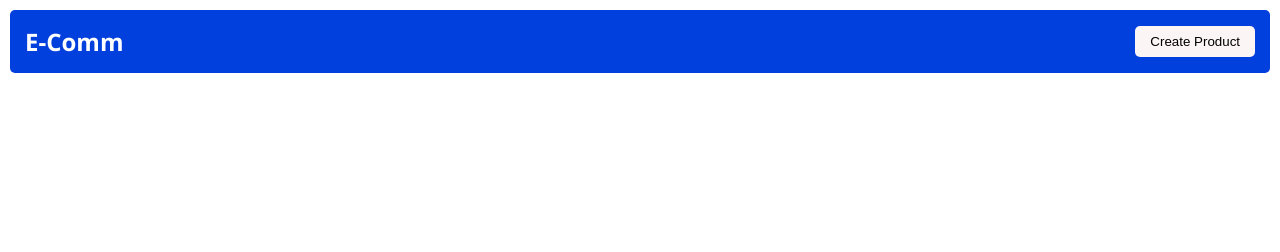
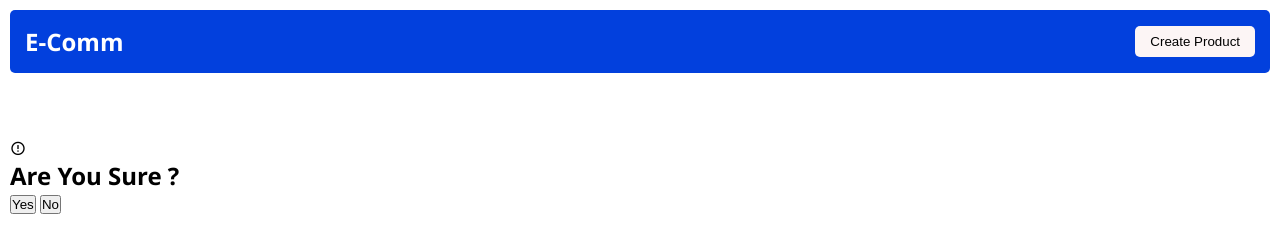
Before and after one commit to vikasvarma2233/CRUD-product-cart, a plain HTML site: page index.html in a window 1280 px wide. Drawn offline with nearby package versions, Linux system fonts and the light colour scheme.

Commit message:
Update index.html

```diff
--- a/index.html
+++ b/index.html
@@ -49,6 +49,17 @@
                    <button>create</button>
                </form>
         </div>
+
+        <div class="delpop" id="popdl">
+           <div id="inerdel">
+             <i class="ri-error-warning-line"></i>
+            <h2>Are You Sure ?</h2>
+            <div id="dlbtn">
+                <button id="ybtn">Yes</button>
+                <button id="nbtn">No</button>
+            </div>
+           </div>
+           </div>
     </main>
 
 </body>
```
